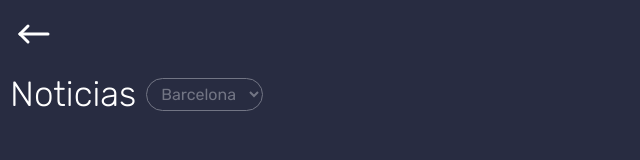
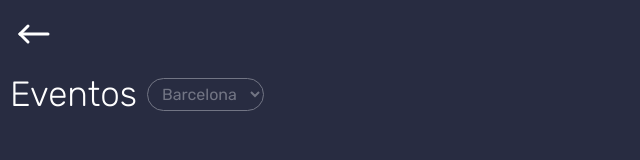
Before and after one commit to StephaniaBautista/mobile-4, a website: page index.html in a window 1280 px wide. Shown: the top 160 px of the page, 0-640 px from the left. Drawn offline with Linux system fonts and the light colour scheme.

Commit message:
VersionEventos

```diff
--- a/index.html
+++ b/index.html
@@ -23,7 +23,7 @@
             </div>
         </nav>
         <div class="contenedor-titulos">
-            <h1>Noticias</h1>
+            <h1>Eventos</h1>
             <div class="ciudades">
                 <select class="formulario-ciudades">
                     <option>Barcelona</option>
```
